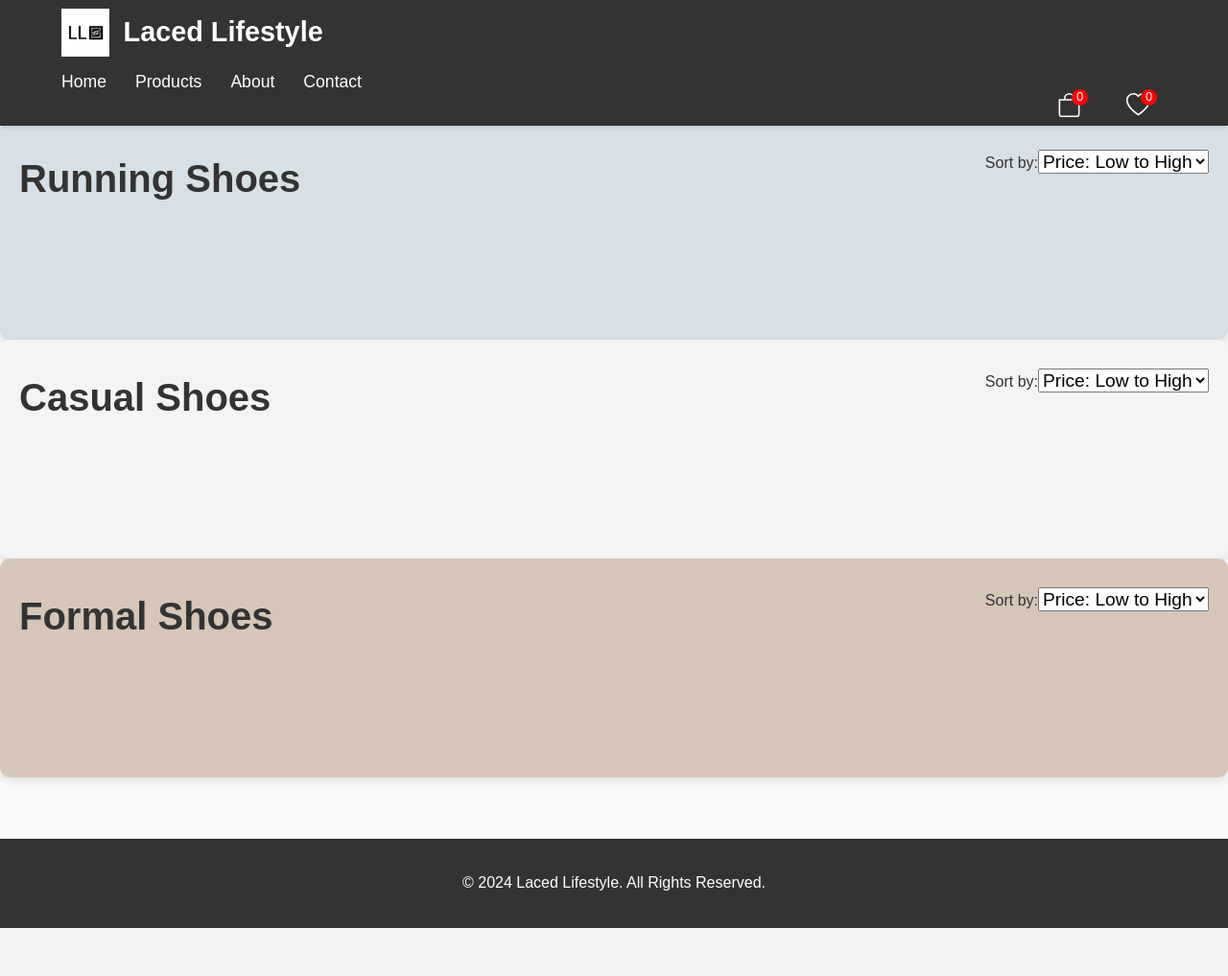
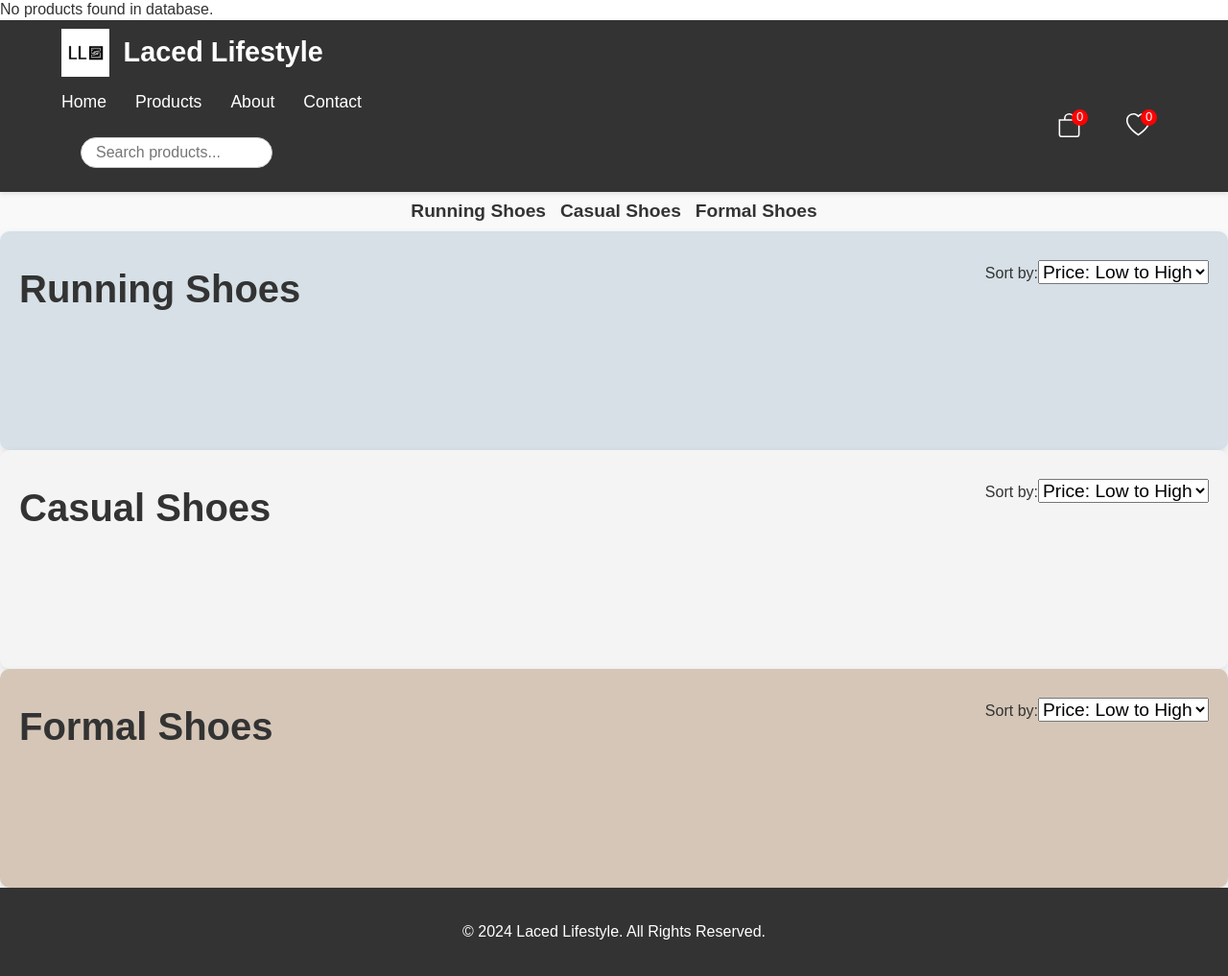
Before and after one commit to urangegaj/UEB24_Gr13, a PHP site: page /Products.php in a window 1280 px wide. Shown: the whole page at 96% size. Before the commit the page ends 967 px from the top, so only its background shows below. Run offline with PHP 8.4, Linux system fonts and the light colour scheme; data that the repository does not hold is empty.

Commit message:
added search bar

```diff
--- a/Products.php
+++ b/Products.php
@@ -130,9 +130,12 @@
 <head>
     <meta charset="UTF-8">
     <meta name="viewport" content="width=device-width, initial-scale=1.0">
+     <title>Products</title>
     <link rel="stylesheet" href="style.css">
     <link rel="stylesheet" href="custom-styles.css">
     <link rel="website icon" type="png" href="images/logo1.png">
+    <script src="https://ajax.googleapis.com/ajax/libs/jquery/3.7.1/jquery.min.js"></script>
+
 
 
     <header id="navbar" class="header">
@@ -165,6 +168,14 @@
 
 
             </div>
+
+            <form id="searchForm" style="margin-left: 20px;">
+    <input
+        type="text"
+        id="searchInput"
+        placeholder="Search products..."
+        style="padding: 6px 15px; border-radius: 20px; border: 1px solid #ccc; font-size: 1rem;">
+</form>
             </nav>
         </div>
 
@@ -179,14 +190,16 @@
                     <li><a href="#formal-shoes">Formal Shoes</a></li>
                 </ul>
             </nav>
-        </div>  <title>Products</title>
+        </div>
+         </header>
 </head>
+
 <body>
 
 
 
 
-    </header>
+
     <div class="products">
     <?php if (isset($_SESSION['message'])): ?>
     <div id="mesazhi" class="cart-message">
@@ -273,6 +286,22 @@
                     }
 
                 }, 2500);
+
+
+                document.getElementById('searchInput').addEventListener('input', function () {
+    const searchTerm = this.value;
+
+    const xhr = new XMLHttpRequest();
+    xhr.open('GET', 'search-products.php?query=' + encodeURIComponent(searchTerm), true);
+    xhr.onload = function () {
+        if (xhr.status === 200) {
+            document.querySelector('.products').innerHTML = xhr.responseText;
+        }
+    };
+    xhr.send();
+});
+
+
                 </script>
 
 
--- a/custom-styles.css
+++ b/custom-styles.css
@@ -894,3 +894,30 @@
 .product-detail a:hover {
   text-decoration: underline;
 }
+
+
+#searchForm {
+    display: flex;
+    align-items: center;
+    margin-left: 20px;
+}
+
+#searchInput {
+    padding: 8px 15px;
+    border-radius: 25px;
+    border: 1px solid #ccc;
+    font-size: 1rem;
+    width: 200px;
+    transition: all 0.3s ease;
+}
+
+
+#searchInput:hover {
+    border-color: #777;
+}
+
+
+#searchInput:focus {
+    outline: none;
+    border-color: #007BFF;
+}
--- a/style.css
+++ b/style.css
@@ -22,7 +22,7 @@
     background: #333;
     color: #fff;
     padding: 9px 0;
-    position: fixed;
+    position: relative;
     width: 100%;
     top: 0;
     z-index: 1000;
@@ -185,7 +185,6 @@
     justify-content: center;
     text-align: center;
     color: #fff;
-    margin-top: 80px;
     overflow: hidden;
 }
 
@@ -234,7 +233,6 @@
 }
 
 .products {
-    padding: 4rem 0;
     background: #f9f9f9;
 }
 
```
Also changed, not shown: search-products.php (added, +47 -0 lines).
